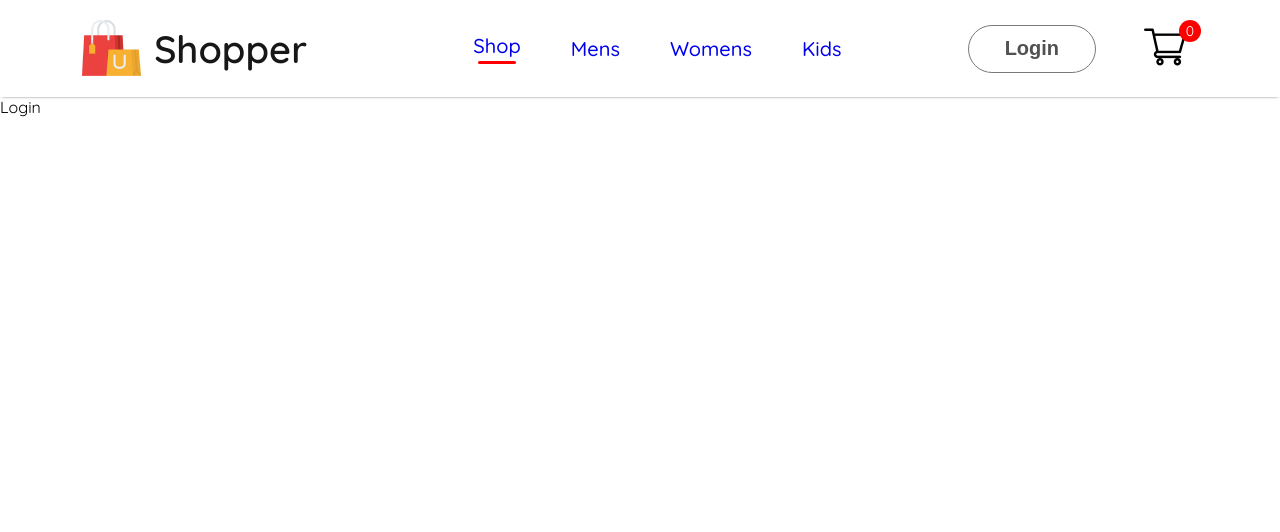
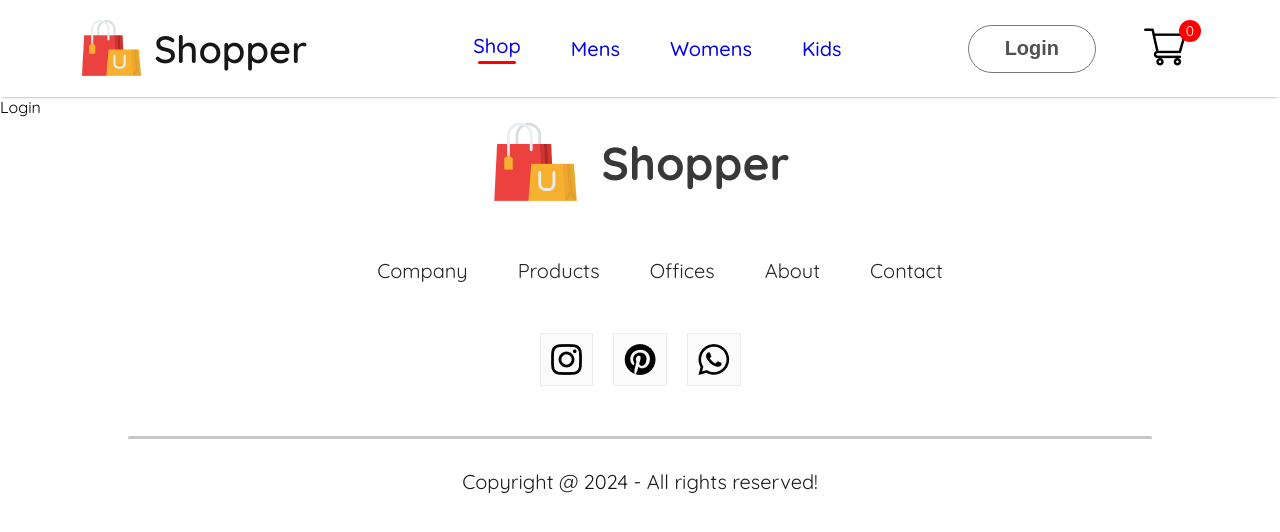
Before and after one commit to DeanG1/E-commerce-shop, a React (Create React App) app in the folder frontend/: page /login in a window 1280 px wide. Shown: the top 532 px of the page. Built offline with nearby package versions, Linux system fonts and the light colour scheme.

Commit message:
FooterComponent

```diff
--- a/frontend/src/App.js
+++ b/frontend/src/App.js
@@ -6,6 +6,7 @@
 import Product from "./Pages/Product";
 import Cart from "./Pages/Cart";
 import Login from "./Pages/Login";
+import Footer from "./Components/Footer/Footer";
 function App() {
   return (
     <div>
@@ -22,6 +23,7 @@
           <Route path="/cart" element={<Cart/>}></Route>
           <Route path="/login" element={<Login/>}></Route>
         </Routes>
+        <Footer/>
       </BrowserRouter>
     </div>
   );
--- /dev/null
+++ b/frontend/src/Components/Footer/Footer.css
@@ -0,0 +1,54 @@
+.footer{
+    display: flex;
+    flex-direction: column;
+    justify-content: center;
+    align-items: center;
+    gap:50px;
+}
+.footer-logo{
+    display: flex;
+    align-items:center;
+    gap:20px;
+}
+.footer-logo p{
+    color: #383838;
+    font-size:46px;
+    font-weight:700;
+}
+.footer-links{
+    display:flex;
+    list-style:none;
+    gap:50px;
+    color: #252525;
+    font-size:20px;
+}
+.footer-links li{
+    cursor:pointer;
+}
+.footer-social-icons{
+    display:flex;
+    gap:20px;
+}
+.footer-icons-container{
+    padding:10px;
+    padding-bottom: 6px;
+    background: #fbfbfb;
+    border: 1px solid #ebebeb;
+}
+.footer-copyright{
+    display:flex;
+    flex-direction: column;
+    align-items:center;
+    gap:30px;
+    width:100%;
+    margin-bottom:30px;
+    color: #1a1a1a;
+    font-size: 20px;
+}
+.footer-copyright hr{
+    width:80%;
+    border:none;
+    border-radius: 10px;
+    height:3px;
+    background: #c7c7c7;
+}
--- /dev/null
+++ b/frontend/src/Components/Footer/Footer.jsx
@@ -0,0 +1,40 @@
+import React from 'react'
+import './Footer.css'
+import footer_logo from '../Assets/logo_big.png';
+import instagram_icon from '../Assets/instagram_icon.png';
+import pinterest_icon from '../Assets/pintester_icon.png';
+import whatsapp_icon from '../Assets/whatsapp_icon.png';
+const Footer = () => {
+  return (
+    <div className='footer'>
+        <div className="footer-logo">
+            <img src={footer_logo} alt="there is no image"/>
+            <p>Shopper</p>
+        </div>
+        <ul className='footer-links'>
+            <li>Company</li>
+            <li>Products</li>
+            <li>Offices</li>
+            <li>About</li>
+            <li>Contact</li>
+        </ul>
+        <div className="footer-social-icons">
+            <div className="footer-icons-container">
+                <img src={instagram_icon} alt="there is no image"/>
+            </div>
+            <div className="footer-icons-container">
+                <img src={pinterest_icon} alt="there is no image"/>
+            </div>
+            <div className="footer-icons-container">
+                <img src={whatsapp_icon} alt="there is no image"/>
+            </div>
+        </div>
+        <div className="footer-copyright">
+            <hr />
+            <p>Copyright @ 2024 - All rights reserved!</p>
+        </div>
+    </div>
+  )
+}
+
+export default Footer
--- a/frontend/src/Pages/Shop.jsx
+++ b/frontend/src/Pages/Shop.jsx
@@ -4,6 +4,7 @@
 import Offers from '../Components/Offers/Offers'
 import NewCollections from '../Components/NewCollections/NewCollections'
 import NewsLetter from '../Components/NewsLetter/NewsLetter'
+import Footer from '../Components/Footer/Footer'
 
 const Shop = () => {
   return (
```
